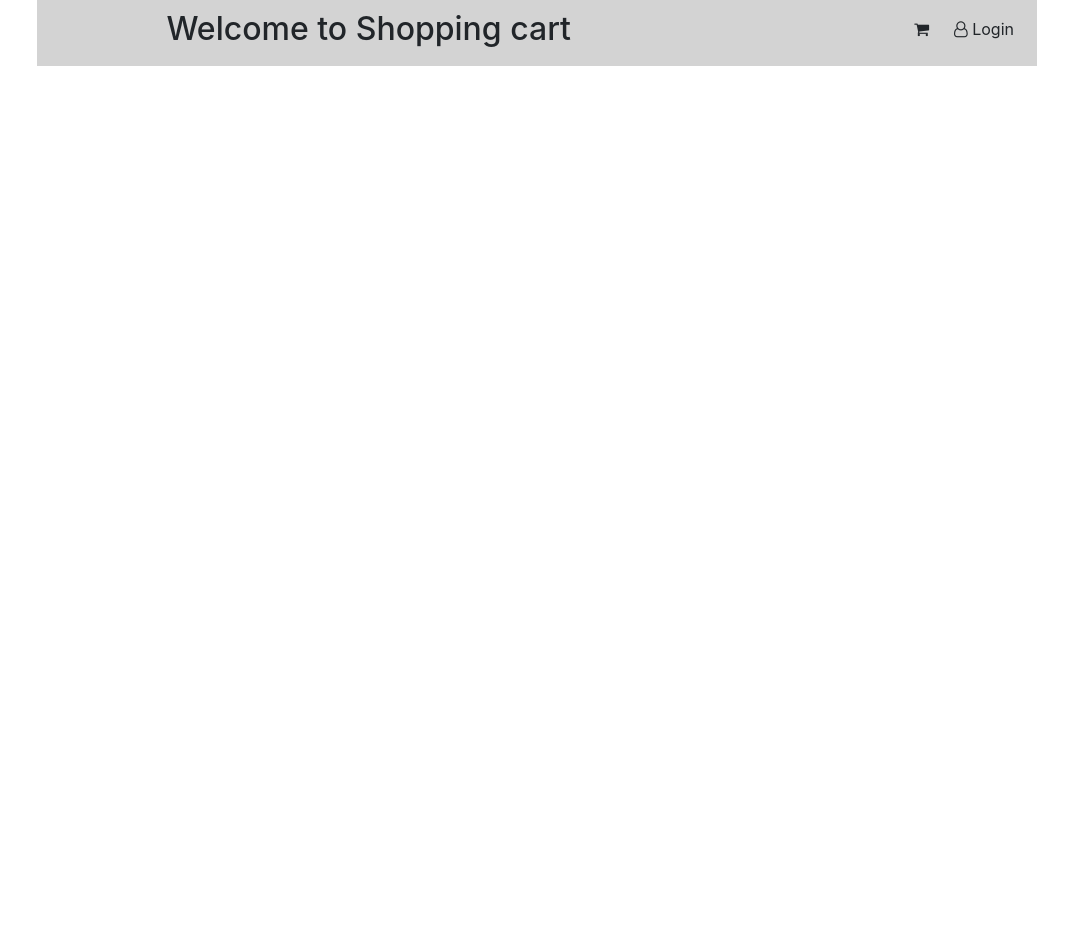
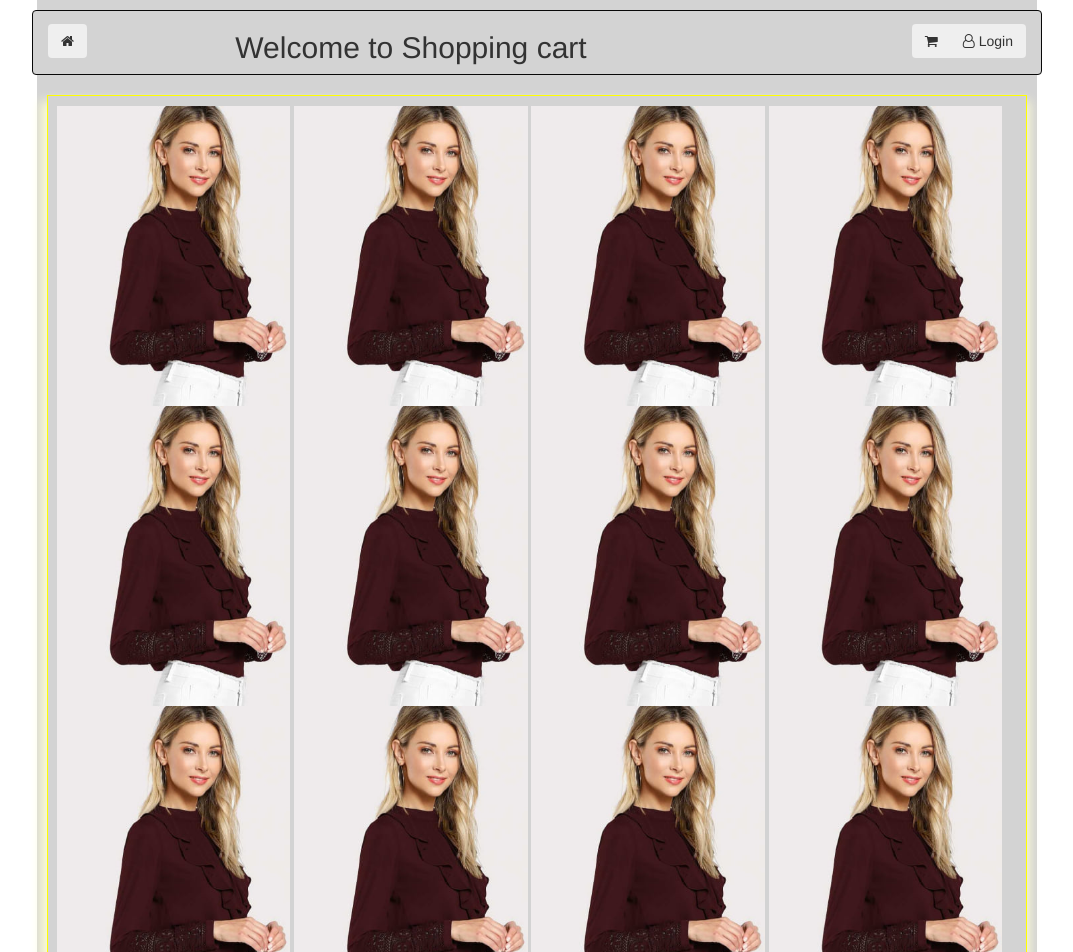
Before and after one commit to shruthiklk15/dd-shop-cart, a plain HTML site: page index.html in a window 1280 px wide. Shown: the top 952 px of the page, without its empty margins (103-1176 px from the left). Before the commit the page ends 800 px from the top, so only its background shows below. Drawn offline with nearby package versions, Linux system fonts and the light colour scheme.

Commit message:
Fixed navigation bar

```diff
--- a/index.html
+++ b/index.html
@@ -17,34 +17,71 @@
         .navBarButton {
             float: right;
         }
+
+        .cart {
+            display: none;
+        }
+
+        .column {
+            flex: 52%;
+            padding: 0px 14px;
+        }
+
+        .homeImg {
+            height: 300px;
+        }
+
+        #home {
+            border: 1px solid yellow;
+            padding: 10px;
+            box-shadow: -2px 11px 10px 5px lightgoldenrodyellow
+        }
+
+        .affix {
+            top: 0;
+            width: 80%;
+            z-index: 999 !important;
+        }
+
+        .navbar-inverse {
+            background-color: lightgray !important;
+            border-color: #080808 !important;
+        }
+
+        .affix+.container-fluid {
+            padding-top: 30px;
+        }
+
+        .topPadding {
+            padding-top: 13px;
+        }
     </style>
     <meta name="viewport" content="width=device-width, initial-scale=1">
-    <script src="https://ajax.googleapis.com/ajax/libs/jquery/2.1.4/jquery.min.js"></script>
-    <!-- Also include jQueryUI -->
-    <script type="text/javascript"
-        src="https://ajax.googleapis.com/ajax/libs/jqueryui/1.11.4/jquery-ui.min.js"></script>
-    <!-- Latest compiled and minified CSS -->
-    <link rel="stylesheet" href="https://maxcdn.bootstrapcdn.com/bootstrap/4.5.0/css/bootstrap.min.css">
-
+    <link rel="stylesheet" href="https://maxcdn.bootstrapcdn.com/bootstrap/3.4.1/css/bootstrap.min.css">
+    <script src="https://ajax.googleapis.com/ajax/libs/jquery/3.5.1/jquery.min.js"></script>
+    <script src="https://maxcdn.bootstrapcdn.com/bootstrap/3.4.1/js/bootstrap.min.js"></script>
     <!-- CDN Font Awesomes -->
     <link rel="stylesheet" href="https://cdnjs.cloudflare.com/ajax/libs/font-awesome/4.7.0/css/font-awesome.min.css">
-
-    <!-- jQuery library -->
-    <script src="https://ajax.googleapis.com/ajax/libs/jquery/3.5.1/jquery.min.js"></script>
-    <!-- Latest compiled JavaScript -->
-    <script src="https://maxcdn.bootstrapcdn.com/bootstrap/4.5.0/js/bootstrap.min.js"></script>
     <title>ShopCart</title>
 </head>
 
 <body>
     <div class="content">
-        <div class="row">
-            <div class="col-md-8 col-sm-8">
+        <!-- Nav bar row -->
+        <div class="row navbar navbar-inverse" data-spy="affix" data-offset-top="197">
+            <div class="col-md-1 col-sm-1 topPadding">
+                <button type="button" class="btn" onclick="displayHome()">
+                    <span>
+                        <i class="fa fa-home" aria-hidden="true"></i>
+                    </span>
+                </button>
+            </div>
+            <div class="col-md-7 col-sm-7">
                 <h2 class="text-center">Welcome to Shopping cart</h2>
             </div>
-            <div class="col-md-4 col-sm-4">
+            <div class="col-md-4 col-sm-4 topPadding">
                 <div class="btn-group navBarButton">
-                    <button type="button" class="btn">
+                    <button type="button" onclick="displayCart()" class="btn">
                         <span>
                             <i class="fa fa-shopping-cart" aria-hidden="true"></i>
                         </span>
@@ -57,6 +94,39 @@
                 </div>
             </div>
         </div>
+        <!-- home body here -->
+        <div id="home">
+            <div class="row">
+                <div class="column">
+                    <img class="homeImg" src="images\shop-11.jpg">
+                    <img class="homeImg" src="images\shop-11.jpg">
+                    <img class="homeImg" src="images\shop-11.jpg">
+                    <img class="homeImg" src="images\shop-11.jpg">
+                </div>
+                <div class="column">
+                    <img class="homeImg" src="images\shop-11.jpg">
+                    <img class="homeImg" src="images\shop-11.jpg">
+                    <img class="homeImg" src="images\shop-11.jpg">
+                    <img class="homeImg" src="images\shop-11.jpg">
+                </div>
+                <div class="column">
+                    <img class="homeImg" src="images\shop-11.jpg">
+                    <img class="homeImg" src="images\shop-11.jpg">
+                    <img class="homeImg" src="images\shop-11.jpg">
+                    <img class="homeImg" src="images\shop-11.jpg">
+                </div>
+                <div class="column">
+                    <img class="homeImg" src="images\shop-11.jpg">
+                    <img class="homeImg" src="images\shop-11.jpg">
+                    <img class="homeImg" src="images\shop-11.jpg">
+                    <img class="homeImg" src="images\shop-11.jpg">
+                </div>
+            </div>
+        </div>
+        <!-- cart body here -->
+        <div id="cart" class="cart">
+            Cart
+        </div>
     </div>
     <script type="text/javascript" src="index.js"></script>
 </body>
--- a/index.js
+++ b/index.js
@@ -0,0 +1,10 @@
+function displayHome() {
+    document.getElementById("cart").style.display = "none";
+    document.getElementById("home").style.display = "block";
+
+}
+function displayCart() {
+    document.getElementById("home").style.display = "none";
+    document.getElementById("cart").style.display = "block";
+
+}
```
Also changed, not shown: images/shop-11.jpg (added).
